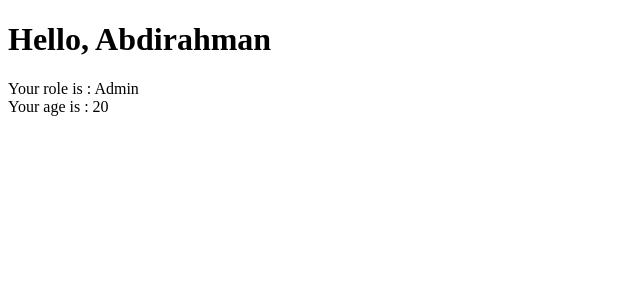
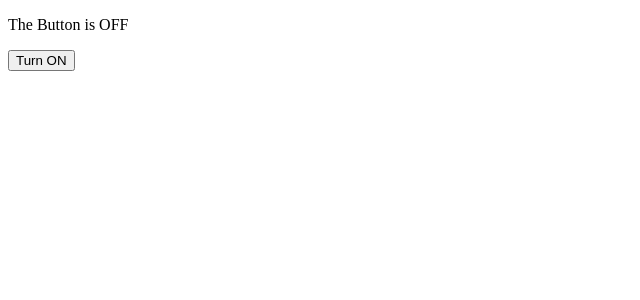
Before and after one commit to Hassan-The-Dev4/Dugsiiye-React, a React (Vite) app: page / in a window 1280 px wide. Shown: the top 300 px of the page, without its empty margins (0-640 px from the left). Built offline with nearby package versions, Linux system fonts and the light colour scheme.

Commit message:
submitted exercise 4

```diff
--- a/src/App.jsx
+++ b/src/App.jsx
@@ -1,19 +1,13 @@
-
-import Greeting from "./Greeting";
+import { ToggleButton } from "./ToggleButton";
 
 
 
 function App(){
+
+
   return (
-    <>
 
-    <Greeting
-     currentUser = {"Abdirahman"}
-     Role  = {"Admin"}
-     age  = {20}
-    />
-
-    </>
+    <ToggleButton />
 
   )
 
--- a/src/Greeting.jsx
+++ /dev/null
@@ -1,14 +0,0 @@
-
-
-
-const Greeting = ({currentUser, Role, age}) => {
-    return (
-        <>
-        <h1>Hello, {currentUser}</h1>
-        <span>Your role is : {Role}</span><br />
-        <span>Your age is : {age}</span>
-        </>
-    )
-}
-
-export default Greeting;
--- /dev/null
+++ b/src/ToggleButton.jsx
@@ -0,0 +1,19 @@
+import { useState } from "react"
+
+export const ToggleButton = () => {
+
+    const [isOn,  setIsON] = useState(false);
+
+    const toggle = () => {
+
+        setIsON(!isOn);
+    }
+
+    return(
+
+        <>
+        <p>The Button is {isOn ? "ON" : "OFF" }</p>
+        <button onClick={toggle}>{isOn ? 'Turn Off' : 'Turn ON'}</button>
+        </>
+    )
+}
```
Also changed, not shown: src/assets/images/exercise4-result.png (added).
